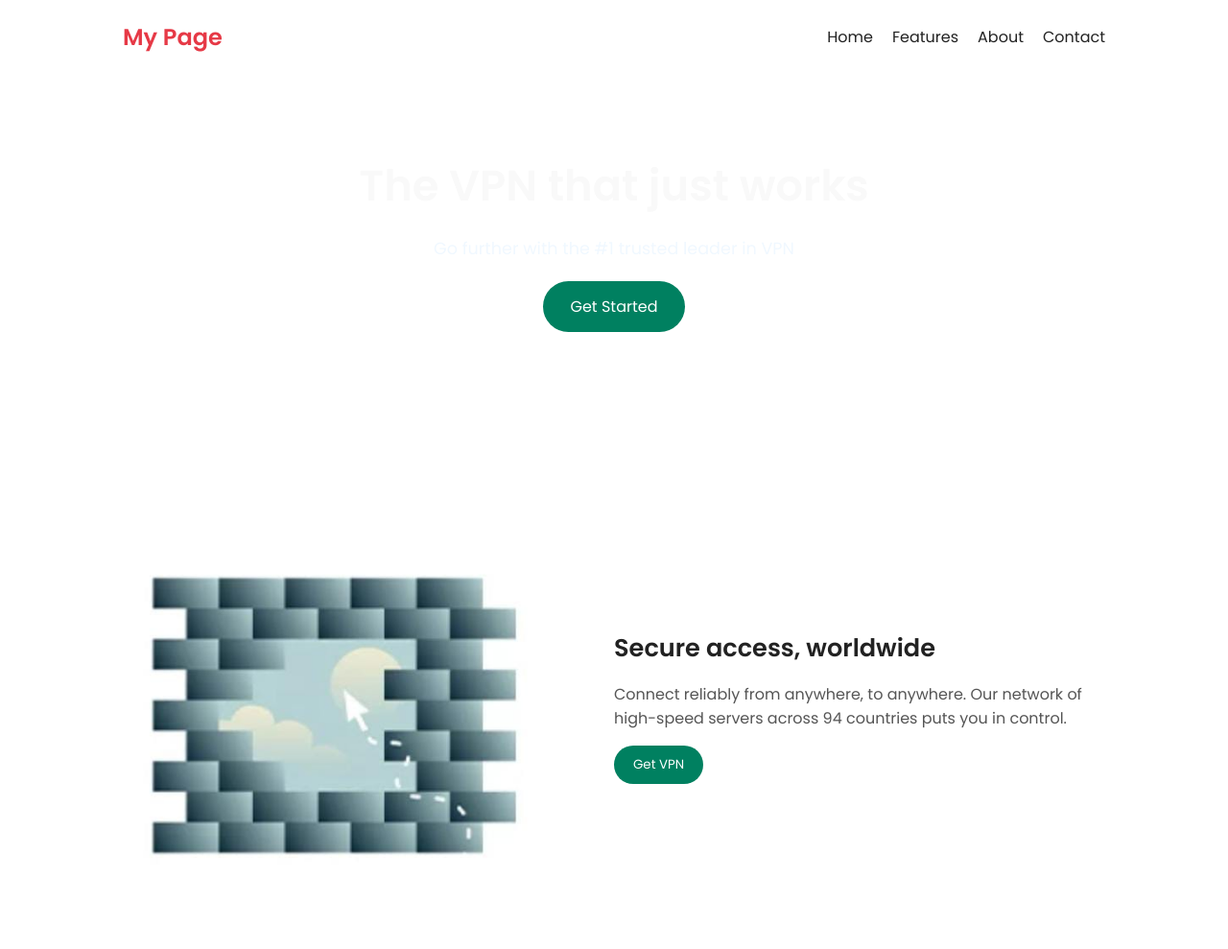
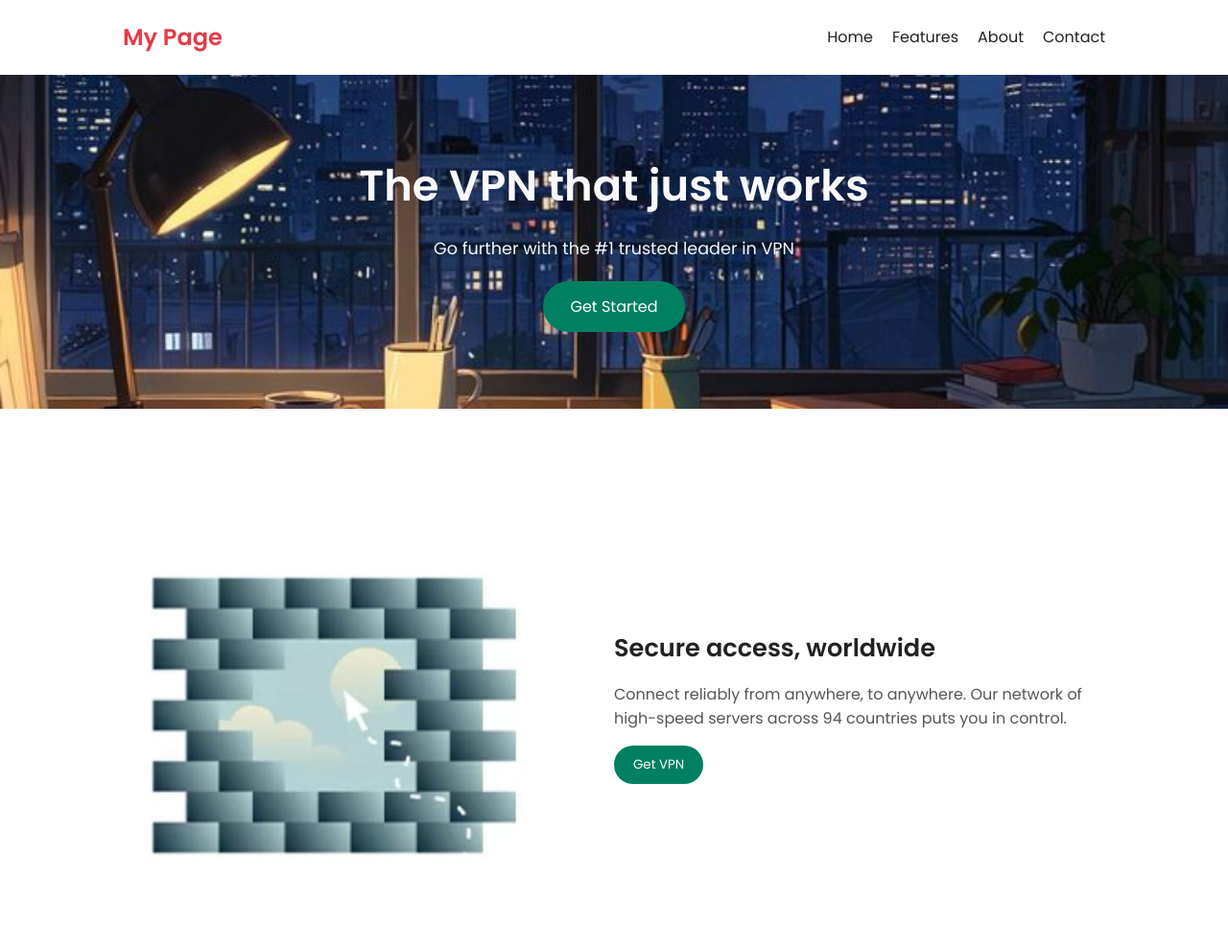
Before and after one commit to unnatikarayat7/landing-page-, a plain HTML site: page index.html in a window 1280 px wide. Shown: the top 989 px of the page at 96% size. Drawn offline with Linux system fonts and the light colour scheme; files whose address does not match are found by name.

Commit message:
Update index.html

```diff
--- a/index.html
+++ b/index.html
@@ -49,7 +49,7 @@
         .hero {
             text-align: center;
             padding: 80px 10%;
-            background: url("./image/image.jpeg") no-repeat center center/cover;
+            background: url("./image.jpeg") no-repeat center center/cover;
         }
 
         .hero h2 {
@@ -291,4 +291,5 @@
 
 </body>
 
+
 </html>
```
